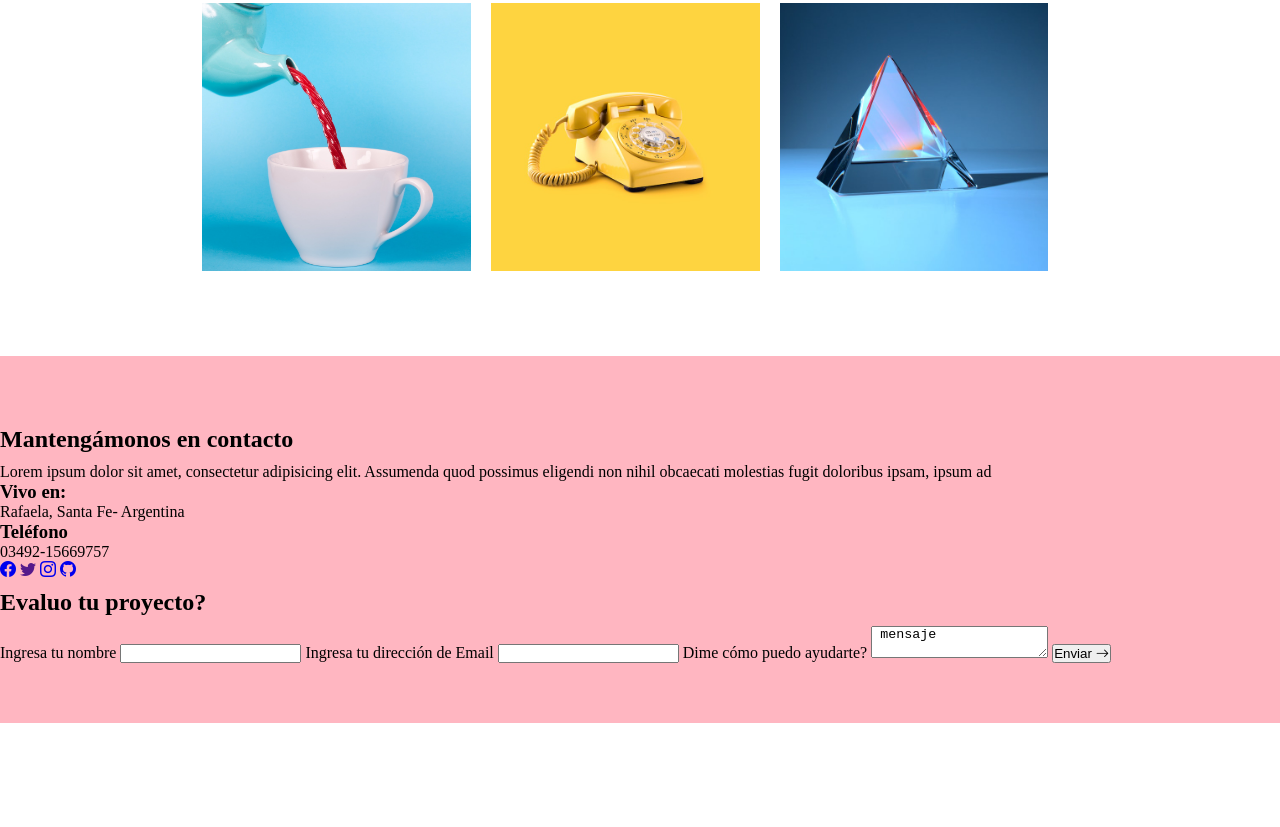
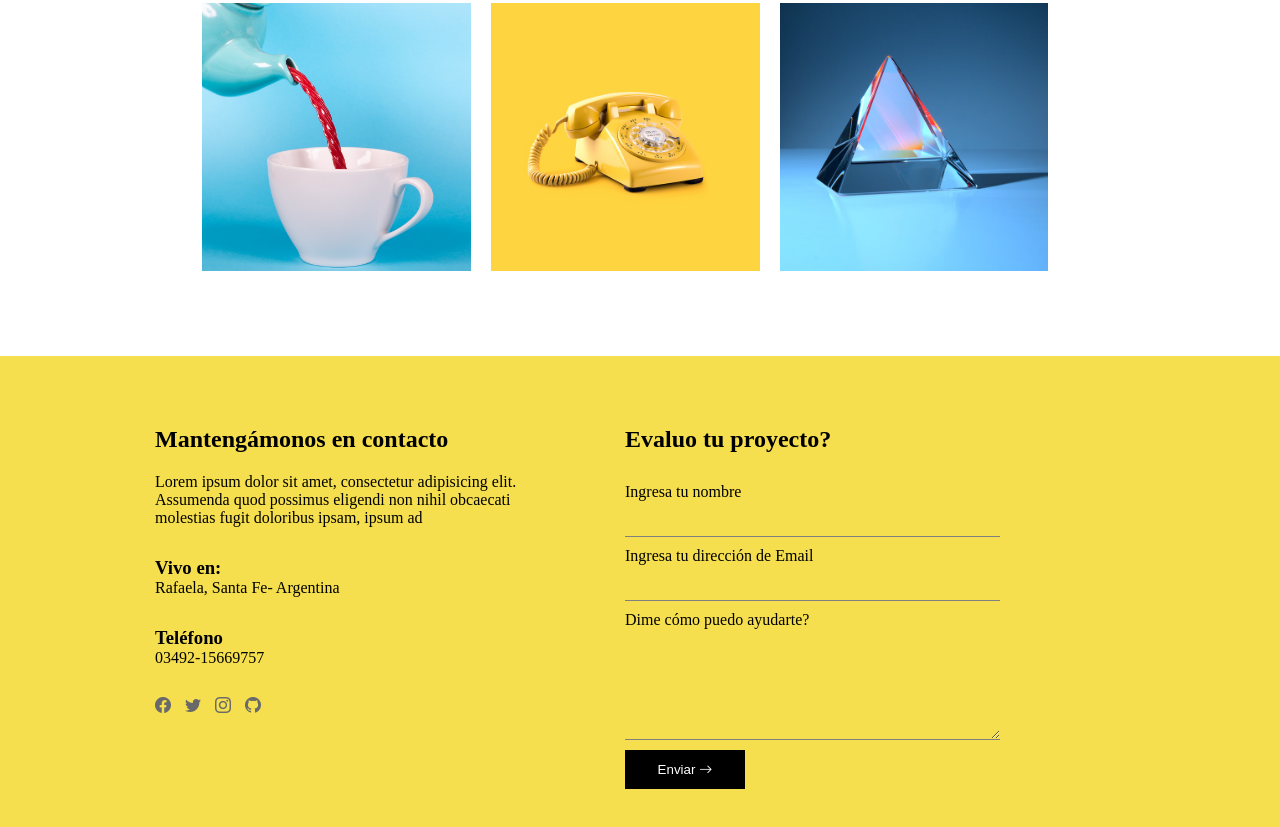
Before and after one commit to evagillig/TP-final, a plain HTML site: page index.html in a window 1280 px wide. Shown: the part 3484-4311 px from the top of the page. Before the commit the page ends 4207 px from the top, so only its background shows below. Drawn offline with nearby package versions, Linux system fonts and the light colour scheme.

Commit message:
hice css en footer

```diff
--- a/estilo.css
+++ b/estilo.css
@@ -357,14 +357,82 @@ img {
 
 }
 
-
-
-
+/*INICIA FOOTER*/
 
 
 
 footer{
-    background-color: lightpink;
+    background-color:rgba(245,223,78,255) ;
     padding: 60px 0;
+    display: flex;
+    width: 100%;
+    justify-content: center;
 
+ }
+
+ .contacto {
+    width: 400px;
+ }
+
+ .contacto h2{
+   padding-bottom: 20px;
+
+ }
+
+ .contacto p{
+    padding-bottom: 30px;
+
+ }
+
+ .redesFooter a {
+    color:dimgray;
+    margin-right: 10px;
+    }
+
+.formulario{
+    margin-left: 70px;
+    width: 500px;
+    justify-content: center;
 }
+ form {
+    width: 75%;
+    display: flex;
+    flex-direction: column;
+
+ }
+
+ .formulario h2{
+    padding-bottom: 20px;
+ }
+
+
+ label {
+    padding: 10px 0;
+ }
+
+ input {
+    padding: 5px;
+    border:0;
+    border-bottom: 1px solid grey;
+    background-color: rgba(245,223,78,255);
+
+ }
+
+ textarea{
+    resize: vertical;
+    height: 100px;
+    background-color: rgba(245,223,78,255);
+    border: 0;
+    border-bottom: 1px solid grey;
+
+ }
+
+ .enviar{
+    color: white;
+    text-decoration: none;
+    padding: 10px 30px;
+    background-color: black;
+    border: 2px solid black;
+    margin-top: 10px;
+    width: 120px;
+ }
--- a/index.html
+++ b/index.html
@@ -293,9 +293,9 @@
         <input type="email" autocomplete="off" required>
 
         <label> Dime cómo puedo ayudarte?</label>
-        <textarea> mensaje</textarea>
+        <textarea> </textarea>
 
-        <button input="submit">Enviar <i class="bi bi-arrow-right"></i></button>
+        <button input="submit" class="enviar">Enviar <i class="bi bi-arrow-right"></i></button>
       </form>
 
       </div>
```
